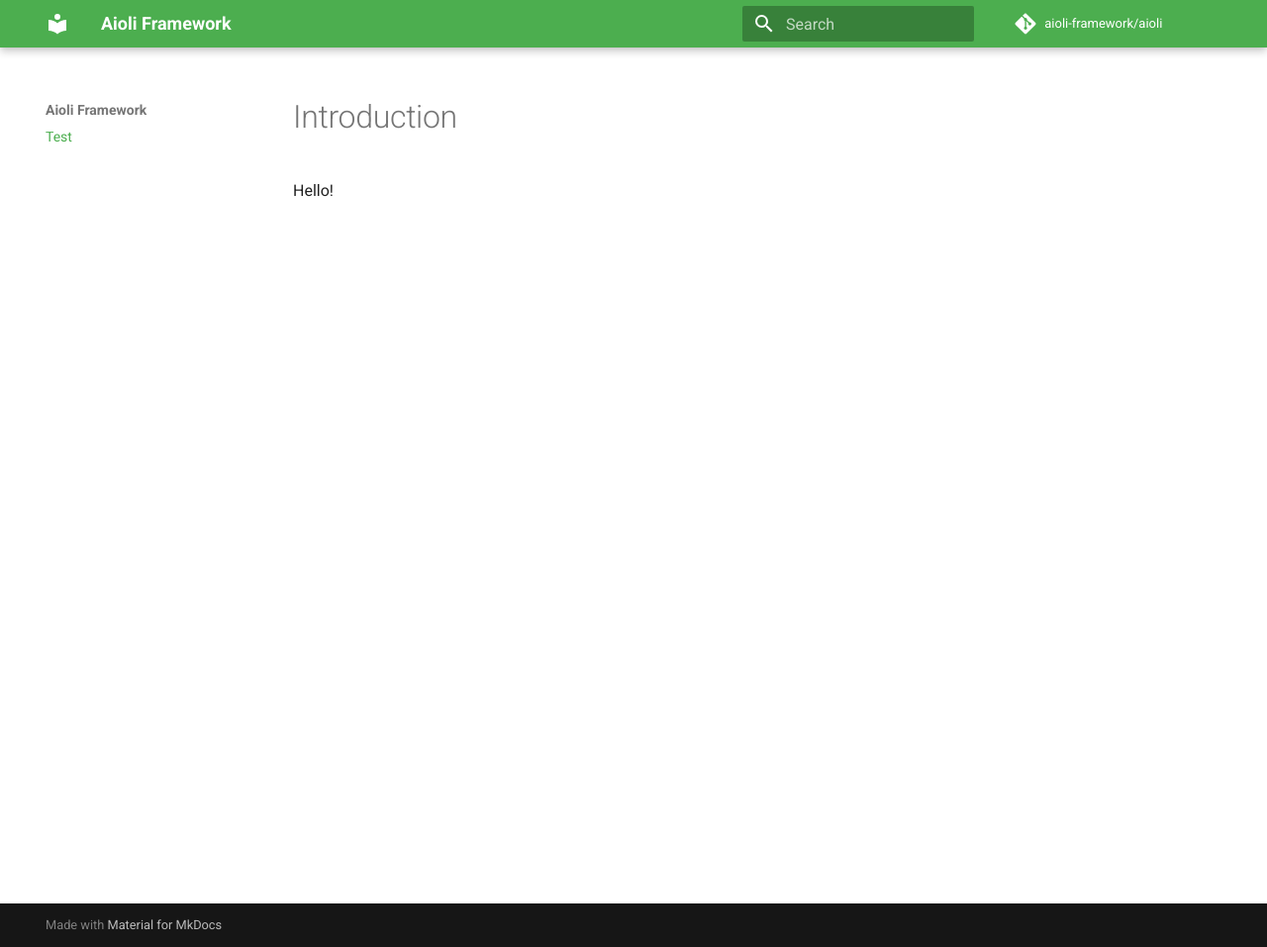
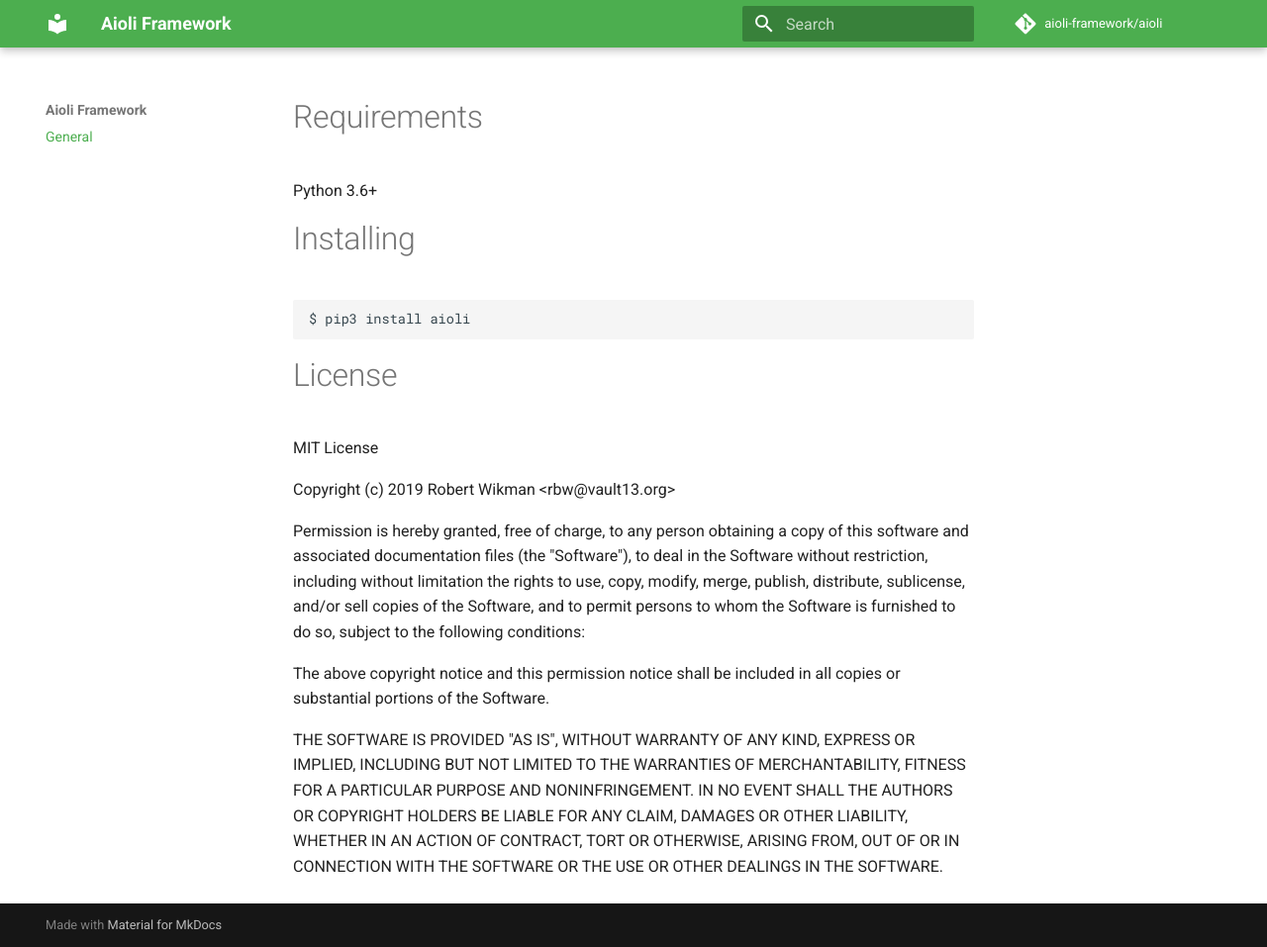
Before and after one commit to forksbot/aioli, an MkDocs documentation site: the page built from docs/index.md, in a window 1280 px wide and 957 px high. Shown: the whole window at 99% size. Built offline with MkDocs 1.6.1 and Material for MkDocs 9.7.7, drawn with Linux system fonts in a browser that asks for light colours; comment, search, counter and statistics services are not loaded.

Commit message:
Meta updates, doc stubs

````diff
--- a/docs/index.md
+++ b/docs/index.md
@@ -1,3 +1,34 @@
-# Introduction
+# Requirements
 
-Hello!
+Python 3.6+
+
+
+# Installing
+
+```shell
+$ pip3 install aioli
+```
+
+# License
+
+MIT License
+
+Copyright (c) 2019 Robert Wikman &lt;rbw@vault13.org&gt;
+
+Permission is hereby granted, free of charge, to any person obtaining a copy
+of this software and associated documentation files (the "Software"), to deal
+in the Software without restriction, including without limitation the rights
+to use, copy, modify, merge, publish, distribute, sublicense, and/or sell
+copies of the Software, and to permit persons to whom the Software is
+furnished to do so, subject to the following conditions:
+
+The above copyright notice and this permission notice shall be included in all
+copies or substantial portions of the Software.
+
+THE SOFTWARE IS PROVIDED "AS IS", WITHOUT WARRANTY OF ANY KIND, EXPRESS OR
+IMPLIED, INCLUDING BUT NOT LIMITED TO THE WARRANTIES OF MERCHANTABILITY,
+FITNESS FOR A PARTICULAR PURPOSE AND NONINFRINGEMENT. IN NO EVENT SHALL THE
+AUTHORS OR COPYRIGHT HOLDERS BE LIABLE FOR ANY CLAIM, DAMAGES OR OTHER
+LIABILITY, WHETHER IN AN ACTION OF CONTRACT, TORT OR OTHERWISE, ARISING FROM,
+OUT OF OR IN CONNECTION WITH THE SOFTWARE OR THE USE OR OTHER DEALINGS IN THE
+SOFTWARE.
--- a/mkdocs.yml
+++ b/mkdocs.yml
@@ -12,7 +12,7 @@
 edit_uri: ""
 
 nav:
-    - Test: 'index.md'
+    - General: 'index.md'
 
 
 markdown_extensions:
````
Also changed, not shown: README.md (+1 -1 lines), pyproject.toml (+31 -30 lines), 2 other files.
